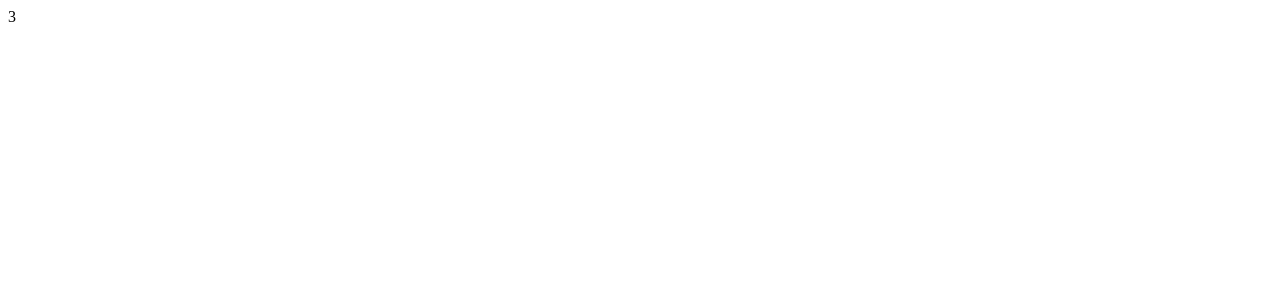
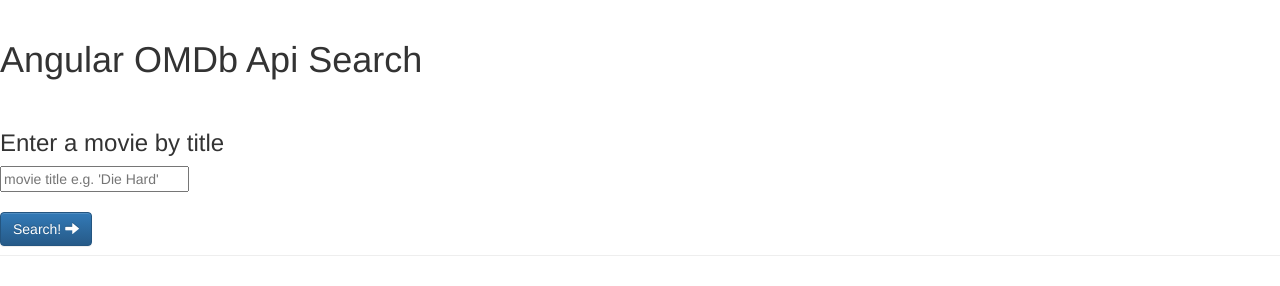
Before and after one commit to aprilsikes/angular-movie-search-app, a plain HTML site: page index.html in a window 1280 px wide. Drawn offline with nearby package versions, Linux system fonts and the light colour scheme; some packages are replaced by stand-ins of ours.

Commit message:
bootstrap and header

```diff
--- a/css/main.css
+++ b/css/main.css
@@ -0,0 +1,5 @@
+.page-header {
+  display: flex;
+  flex-direction: column;
+  align-content: center;
+}
--- a/index.html
+++ b/index.html
@@ -3,10 +3,24 @@
   <head>
     <meta charset="utf-8">
     <title>Movie Search App</title>
+    <link rel="stylesheet" href="https://maxcdn.bootstrapcdn.com/bootstrap/3.3.6/css/bootstrap.min.css">
+    <link rel="stylesheet" href="https://maxcdn.bootstrapcdn.com/bootstrap/3.3.6/css/bootstrap-theme.min.css">
+    <script src="https://maxcdn.bootstrapcdn.com/bootstrap/3.3.6/js/bootstrap.min.js"></script>
   </head>
   <body ng-controller="MainController">
 
-    {{1 + 2}}
+    <div class="page-header">
+      <h1>Angular OMDb Api Search</h1>
+      <br>
+      <h3>Enter a movie by title</h3>
+      <input type="text" ng-model='movieTitle' placeholder="movie title e.g. 'Die Hard'">
+      <br>
+      <br>
+      <button type="button" class="btn btn-primary btn-md">
+        Search!  <span class="glyphicon glyphicon-arrow-right" aria-hidden="true"></span>
+      </button>
+    </div>
+
 
     <script src="http://ajax.googleapis.com/ajax/libs/angularjs/1.4.9/angular.js"></script>
     <script src="http://ajax.googleapis.com/ajax/libs/angularjs/1.2.16/angular-route.min.js"></script>
```
